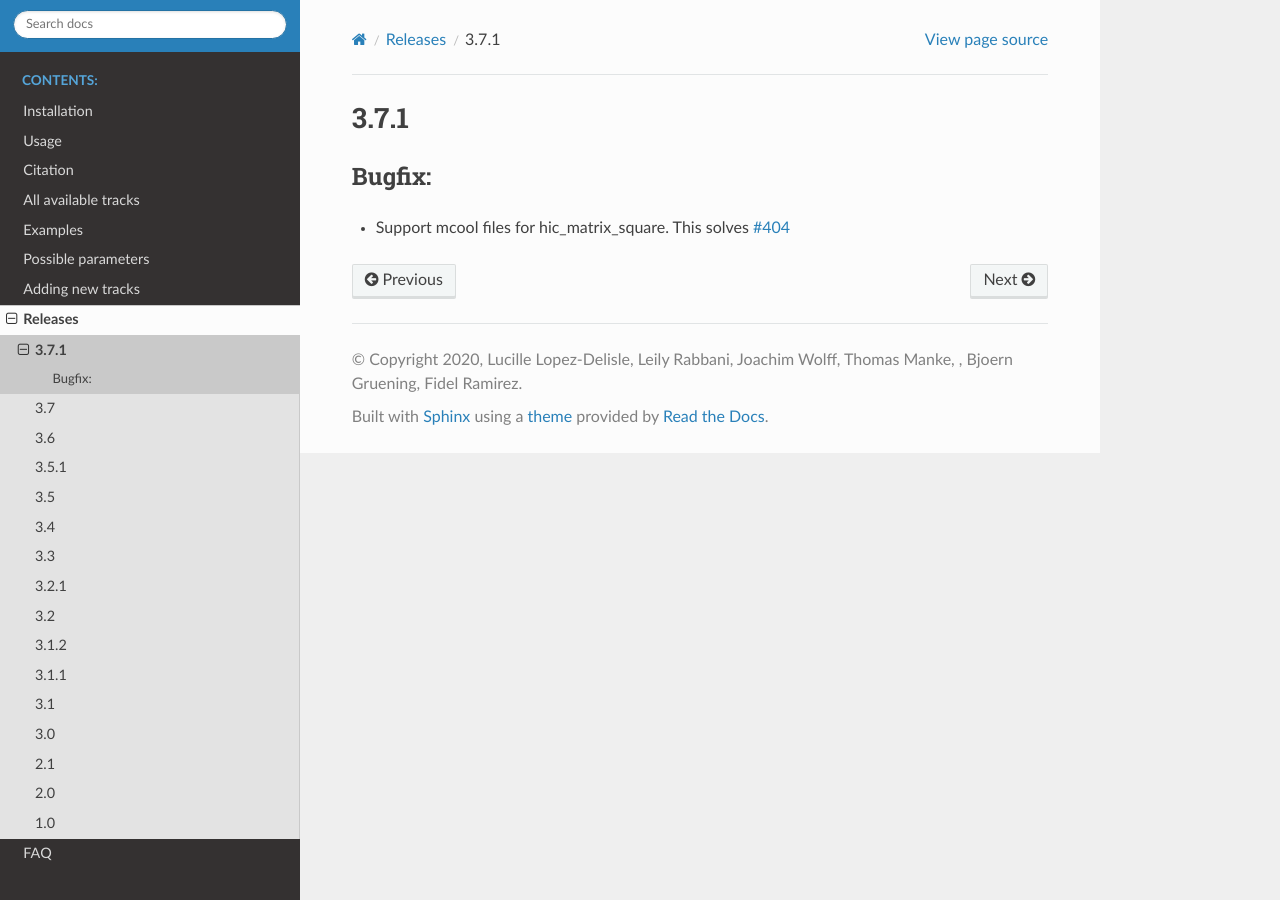
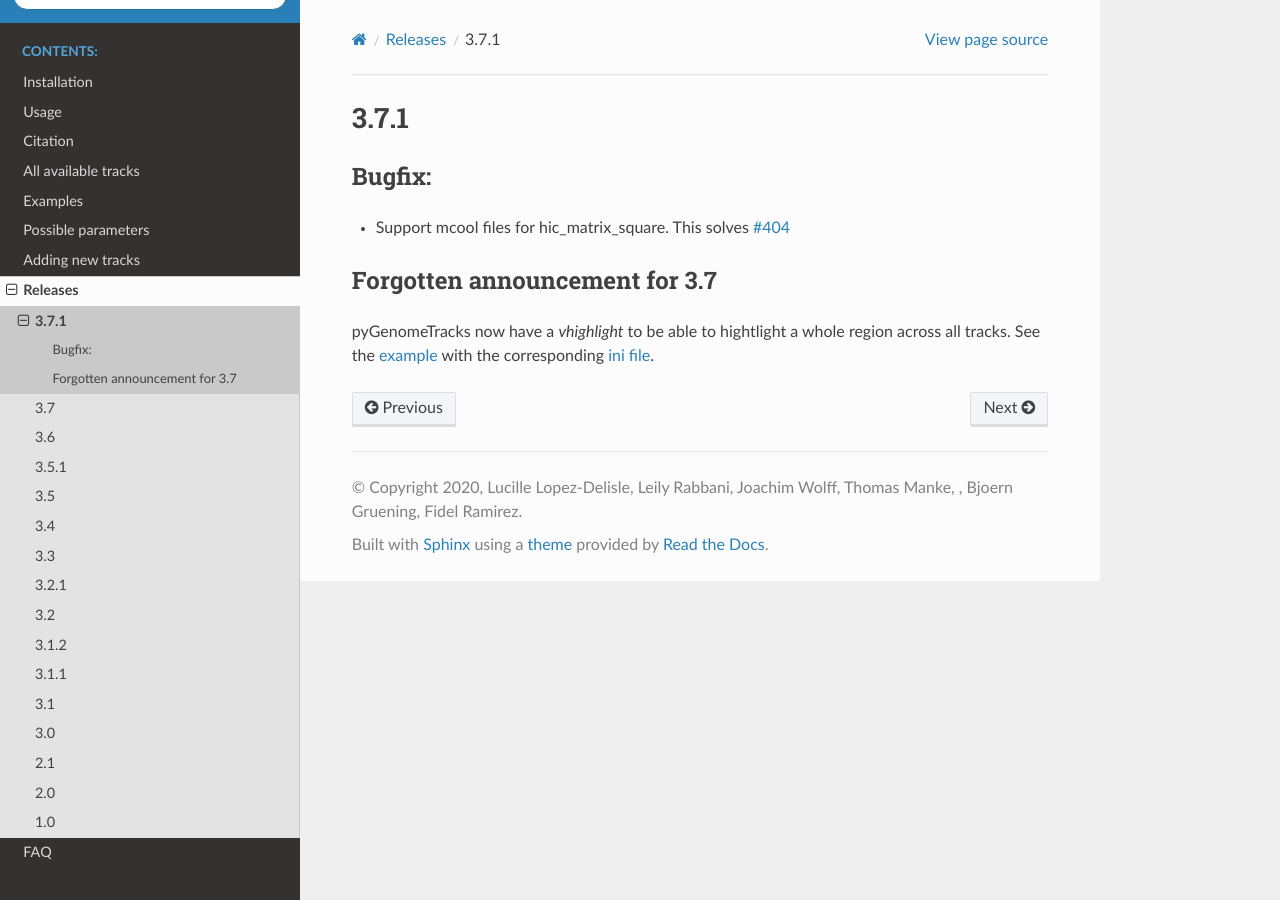
Before and after one commit to deeptools/pyGenomeTracks, a Sphinx documentation site: the page built from docs/content/releases/3.7.1.rst, in a window 1280 px wide. Built offline with Sphinx 7.4.7 and the Read the Docs theme 2.0.0, drawn with Linux system fonts in a browser that asks for light colours.

Commit message:
add forgotten announcement

```diff
--- a/docs/content/releases/3.7.1.rst
+++ b/docs/content/releases/3.7.1.rst
@@ -2,6 +2,12 @@
 =====
 
 Bugfix:
-^^^^^^^^^
+^^^^^^^
 
 - Support mcool files for hic_matrix_square. This solves `#404 <https://github.com/deeptools/pyGenomeTracks/issues/404>`_
+
+Forgotten announcement for 3.7
+^^^^^^^^^^^^^^^^^^^^^^^^^^^^^^
+
+pyGenomeTracks now have a `vhighlight` to be able to hightlight a whole region across all tracks.
+See the `example <https://github.com/deeptools/pyGenomeTracks/blob/3.7/pygenometracks/tests/test_data/master_vhighlight.png>`_ with the corresponding `ini file <https://github.com/deeptools/pyGenomeTracks/blob/3.7/pygenometracks/tests/test_data/vhighlight.ini>`_.
```
